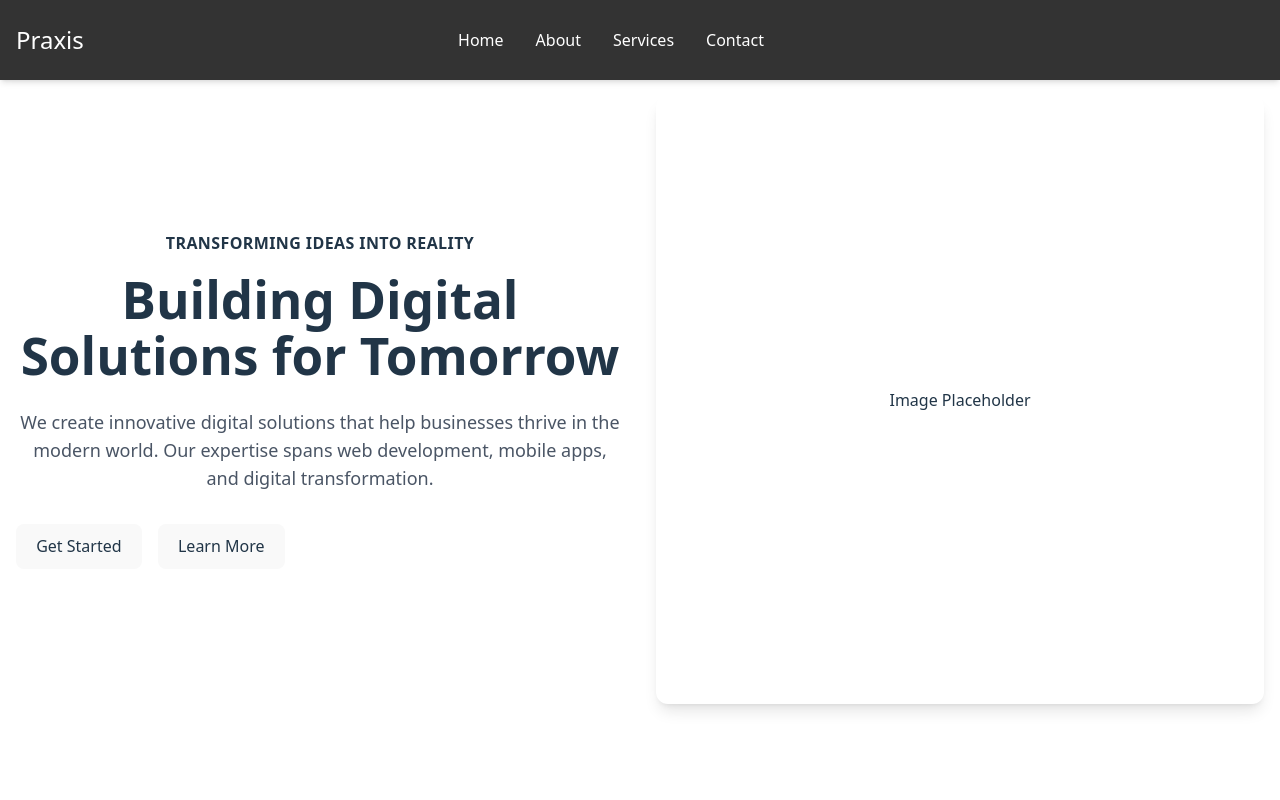
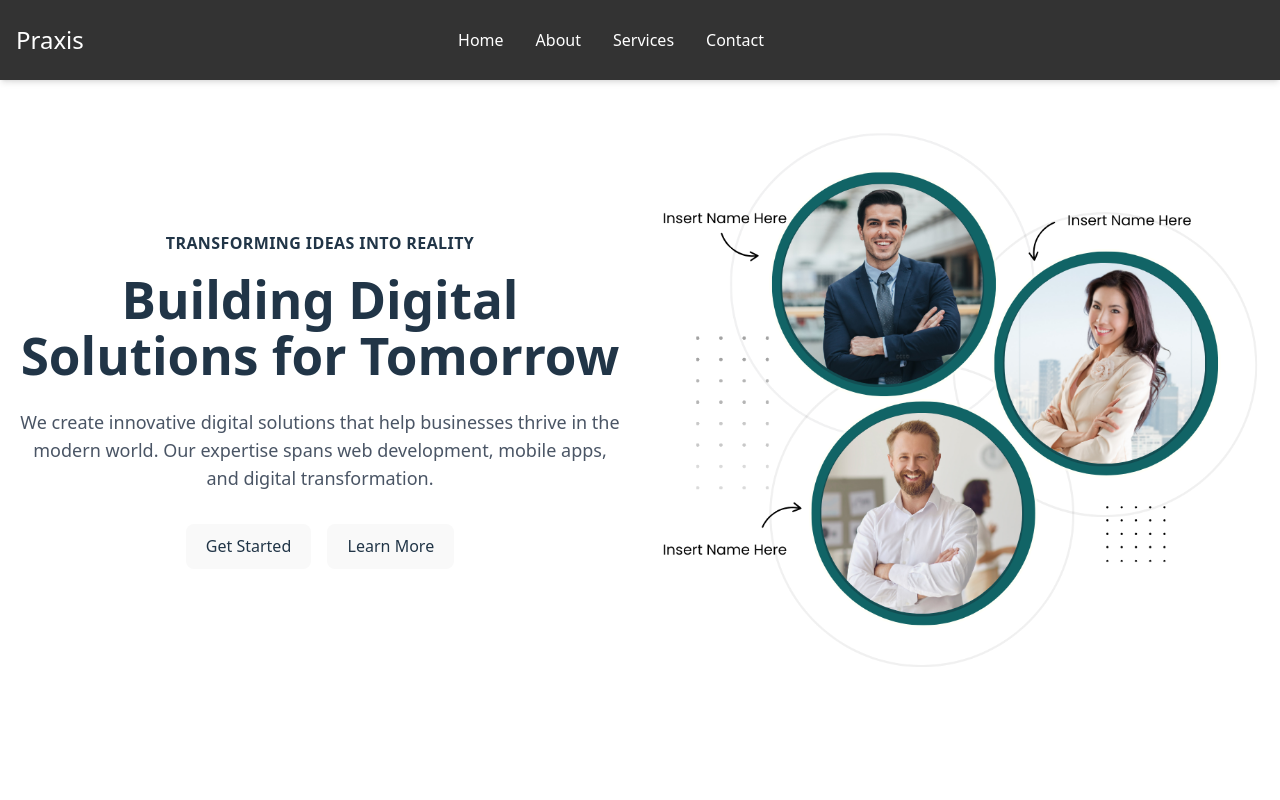
Before and after one commit to praxis-24/Praxis-website2.0, a React (Vite) app: page / in a window 1280 px wide. Shown: the top 800 px of the page. Built offline with nearby package versions, Linux system fonts and the light colour scheme.

Commit message:
feat: add responsive hero image with rounded styling

```diff
--- a/src/components/sections/Hero.jsx
+++ b/src/components/sections/Hero.jsx
@@ -1,4 +1,5 @@
 import React from "react";
+import HeroImg from "../../assets/heroImage.png";
 
 const Heropage = () => {
   return (
@@ -12,18 +13,23 @@ const Heropage = () => {
             Building Digital Solutions for Tomorrow
           </h1>
           <p className="text-lg text-gray-600 mb-8">
-            We create innovative digital solutions that help businesses thrive in the modern world.
-            Our expertise spans web development, mobile apps, and digital transformation.
+            We create innovative digital solutions that help businesses thrive
+            in the modern world. Our expertise spans web development, mobile
+            apps, and digital transformation.
           </p>
-          <div className="flex flex-col sm:flex-row gap-4">
+          <div className="flex flex-col justify-center sm:flex-row gap-4">
             <button className="btn btn-primary">Get Started</button>
             <button className="btn btn-outline">Learn More</button>
           </div>
         </div>
         <div className="hidden md:flex items-center justify-center">
-          <div className="bg-base-200 w-full aspect-square rounded-xl shadow-lg">
+          <div className="bg-base-200 w-full aspect-square rounded-xl shadow-none">
             <div className="w-full h-full flex items-center justify-center text-base-content/50">
-              Image Placeholder
+              <img
+                src={HeroImg}
+                alt="Hero"
+                className="max-w-full h-auto rounded-xl"
+              />
             </div>
           </div>
         </div>
```
